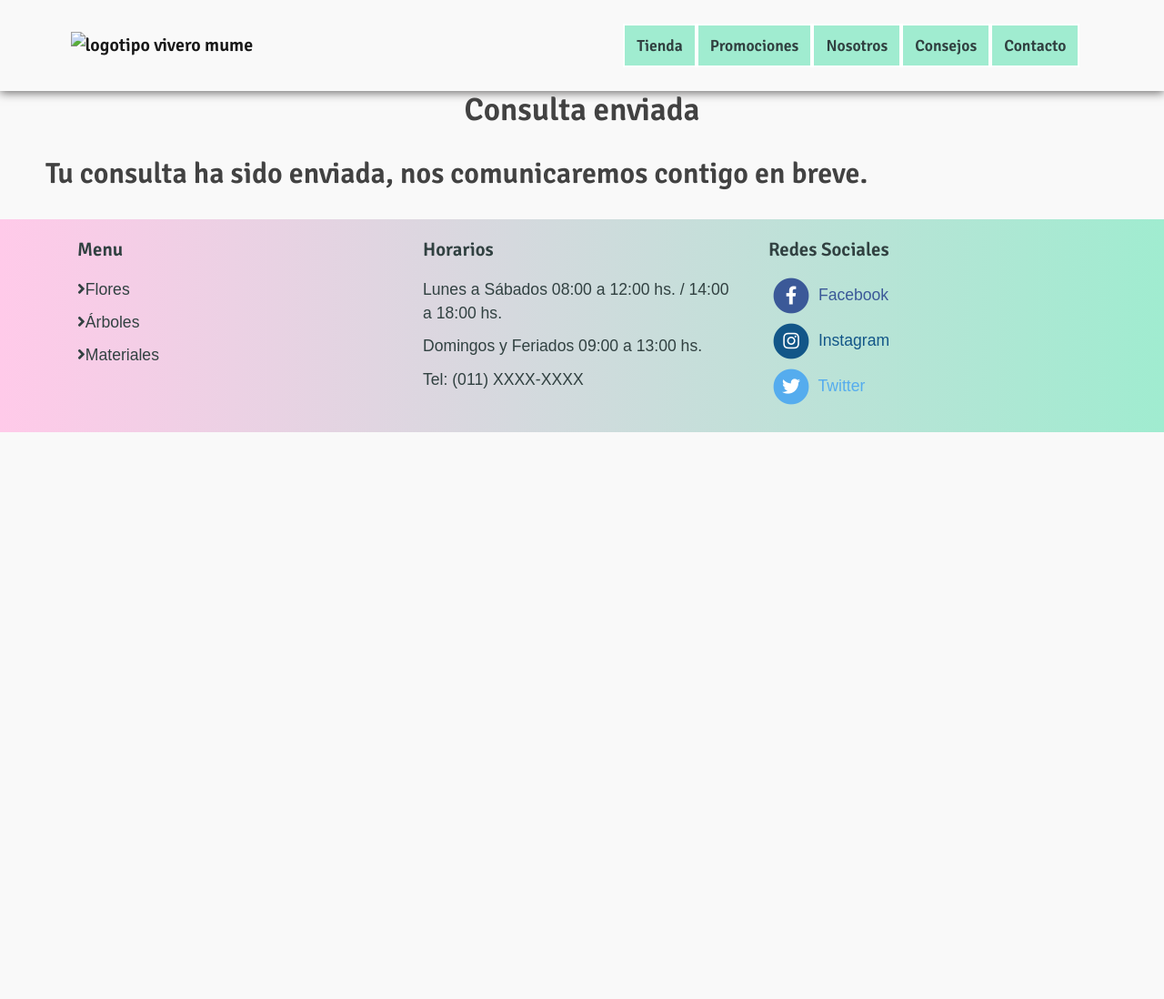
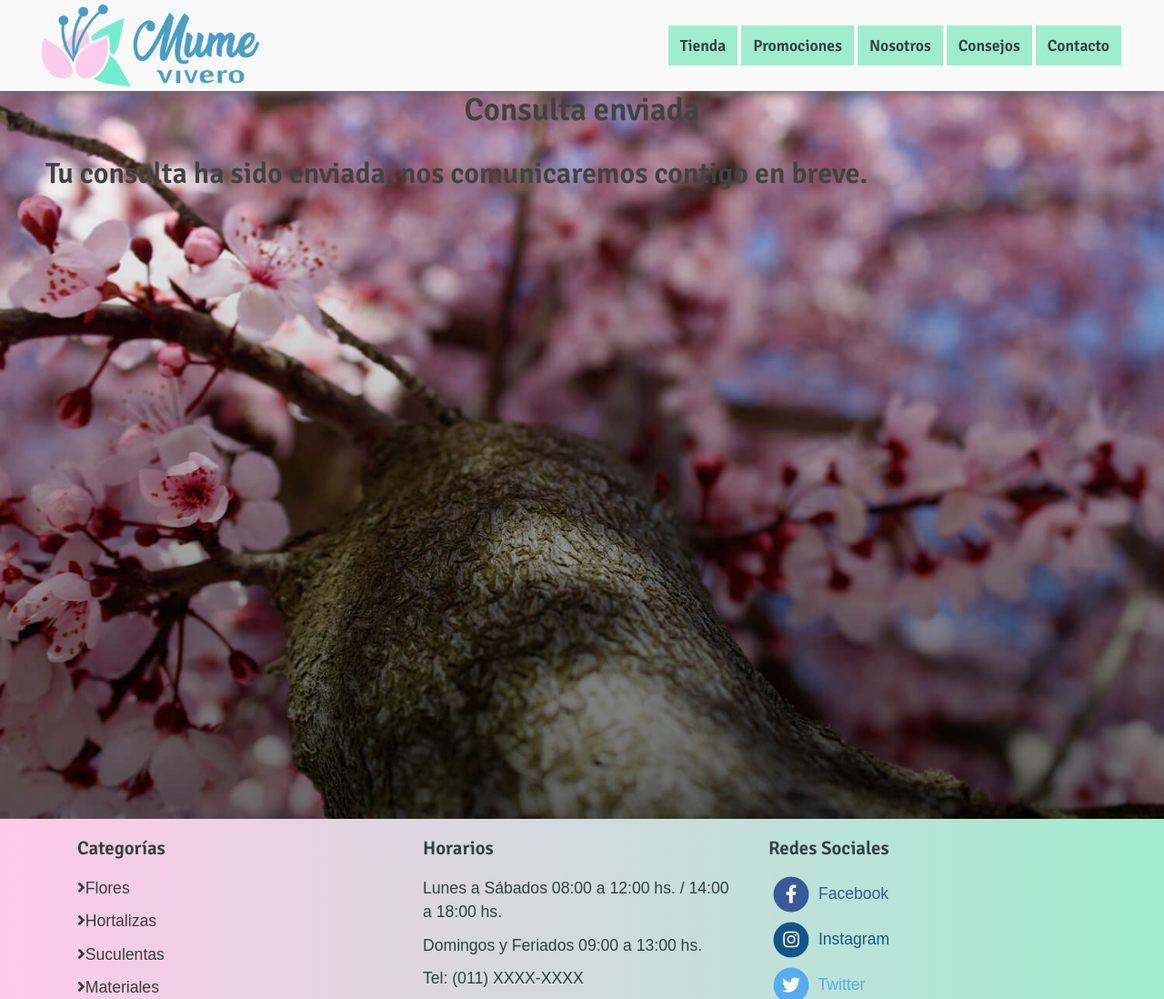
Before and after one commit to jazmindracsoria/viveromume, a plain HTML site: page enviado.html in a window 1280 px wide. Shown: the top 1098 px of the page at 91% size. Before the commit the page ends 800 px from the top, so only its background shows below. Drawn offline with nearby package versions, Linux system fonts and the light colour scheme.

Commit message:
correción errores

```diff
--- a/enviado.html
+++ b/enviado.html
@@ -15,31 +15,36 @@
     <link rel="stylesheet" type="text/css" href="sass/css/main.css">
     <link href="https://fonts.googleapis.com/css2?family=Open+Sans&family=Signika:wght@600&display=swap" rel="stylesheet">
     <link rel="stylesheet" href="https://use.fontawesome.com/releases/v5.8.1/css/all.css" integrity="sha384-50oBUHEmvpQ+1lW4y57PTFmhCaXp0ML5d60M1M7uH2+nqUivzIebhndOJK28anvf" crossorigin="anonymous">
+    <link rel="shortcut icon" href="img/mumeisotipo.png" type="image/x-icon">
 </head>
 <body>
     <header>
         <div class="row">
-            <nav class="navbar fixed-top navbar-expand-lg navbar-light index__header justify-content-around">
-                <a class="navbar-brand d-inline" href="index.html"><img src="img/logotipo.png" alt="logotipo vivero mume"/></a>
-                <button class="navbar-toggler" type="button" data-toggle="collapse" data-target="#navbarNavDropdown" aria-expanded="false" aria-label="Toggle navigation">
-                    <span class="navbar-toggler-icon"></span>
-                </button>
-                <div class="col-md-8 col-sm-4">
-                    <div class="navbar-collapse collapse float-right" id="navbarNavDropdown">
+            <nav class="navbar fixed-top navbar-expand-md navbar-light index__header">
+                <div class="col-6">
+                    <a class="navbar-brand" href="index.html"><img src="img/mume.png" alt="logotipo de mume vivero"/></a>
+                </div>
+                <div class="d-flex justify-content-end">
+                    <button class="navbar-toggler" type="button" data-toggle="collapse" data-target="#navbarNavDropdown" aria-expanded="false" aria-label="Toggle navigation">
+                        <span class="navbar-toggler-icon"></span>
+                    </button>
+                </div>
+                <div class="col-md-6">
+                    <div class="navbar-collapse collapse float-md-right" id="navbarNavDropdown">
                         <ul class="navbar-nav mr-auto">
-                            <li class="nav-item">
+                            <li>
                                 <a class="nav-link" href="tienda.html">Tienda<span class="sr-only">(current)</span></a>
                             </li>
-                            <li class="nav-item">
-                                <a class="nav-link" href="promociones.html">Promociones<span class="sr-only">(current)</span></a>
+                            <li>
+                                <a class="nav-link" href="promociones.html">Promociones</a>
                             </li>
-                            <li class="nav-item">
+                            <li>
                                 <a class="nav-link" href="nosotros.html">Nosotros</a>
                             </li>
-                            <li class="nav-item">
+                            <li>
                                 <a class="nav-link none-sm" href="consejos.html">Consejos</a>
                             </li>
-                            <li class="nav-item">
+                            <li>
                                 <a class="nav-link" href="contacto.html">Contacto</a>
                             </li>
                         </ul>
@@ -48,25 +53,24 @@
             </nav>
         </div>
     </header>
-    <main>
-        <section>
-            <h1>Consulta enviada</h1>
-            <h2 class="box">Tu consulta ha sido enviada, nos comunicaremos contigo en breve.</h2>
-        </section>
+    <main style="background: url(img/arbolflores.jpg); background-repeat: no-repeat; background-size: cover; background-position: center center;" class="page-holder bg-cover fondo">
+        <h1>Consulta enviada</h1>
+        <h2 class="box">Tu consulta ha sido enviada, nos comunicaremos contigo en breve.</h2>
     </main>
     <footer>
         <div class="container">
 			<div class="row text-center text-xs-center text-sm-left text-md-left">
                 <div class="container col-md-4 d-md-block d-sm-none d-none">
-                    <div><h3>Menu</h3></div>
-					<ul class="list-unstyled footer__link">
-                        <li><a href="tienda.html"><i class="fas fa-angle-right"></i>Flores</a></li>
-                        <li><a href="tienda.html"><i class="fas fa-angle-right"></i>Árboles</a></li>
-                        <li><a href="tienda.html"><i class="fas fa-angle-right"></i>Materiales</a></li>
+                    <h3 class="d-block text-left">Categorías</h3>
+					<ul class="list-unstyled">
+                        <li class="footer__link"><a href="tienda.html"><i class="fas fa-angle-right"></i>Flores</a></li>
+                        <li class="footer__link"><a href="tienda.html"><i class="fas fa-angle-right"></i>Hortalizas</a></li>
+                        <li class="footer__link"><a href="tienda.html"><i class="fas fa-angle-right"></i>Suculentas</a></li>
+                        <li class="footer__link"><a href="tienda.html"><i class="fas fa-angle-right"></i>Materiales</a></li>
 				    </ul>
                 </div>
                 <div class="col-md-4">
-					<div><h3>Horarios</h3></div>
+					<h3 class="d-block text-md-left">Horarios</h3>
 					<ul class="list-unstyled">
                         <li>Lunes a Sábados
                             08:00 a 12:00 hs. / 14:00 a 18:00 hs.</li>
@@ -75,8 +79,8 @@
                         <li>Tel: (011) XXXX-XXXX</li>
 				    </ul>
                 </div>
-                <div class="col-md-4 d-md-block d-sm-none d-none footer__link">
-					<div><h3>Redes Sociales</h3></div>
+                <div class="col-md-4 d-md-block d-sm-none d-none">
+					<h3 class="d-block text-left">Redes Sociales</h3>
 					<ul class="list-unstyled">
                         <li class="facebook">
                             <span class="fa-stack fa-2x" style="font-size: 20px;">
@@ -101,8 +105,8 @@
                         </li>
                     </ul>
                 </div>
-                <div class="col-md-4 d-md-none d-sm-block footer__link">
-					<div><h3>Seguinos</h3></div>
+                <div class="col-md-4 d-md-none d-sm-block">
+					<h3 class="d-block">Seguinos</h3>
 					<ul class="list-unstyled d-flex justify-content-center">
                         <li class="facebook">
                             <span class="fa-stack fa-2x" style="font-size: 20px;">
```
Also changed, not shown: contacto.html (+1 -6 lines).
